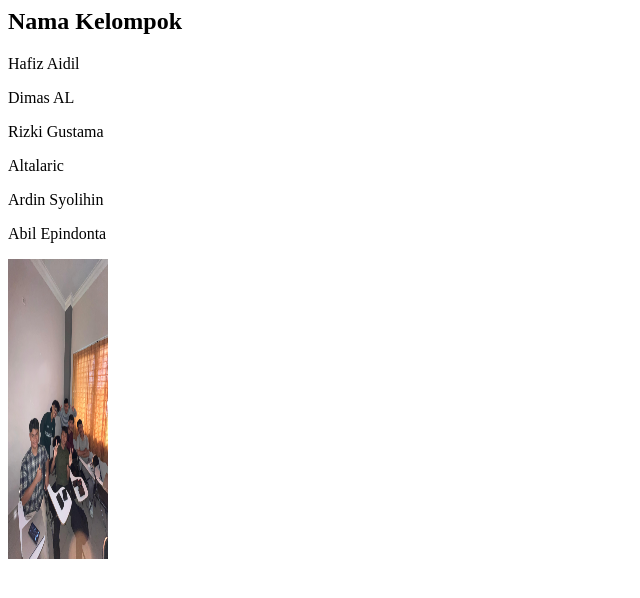
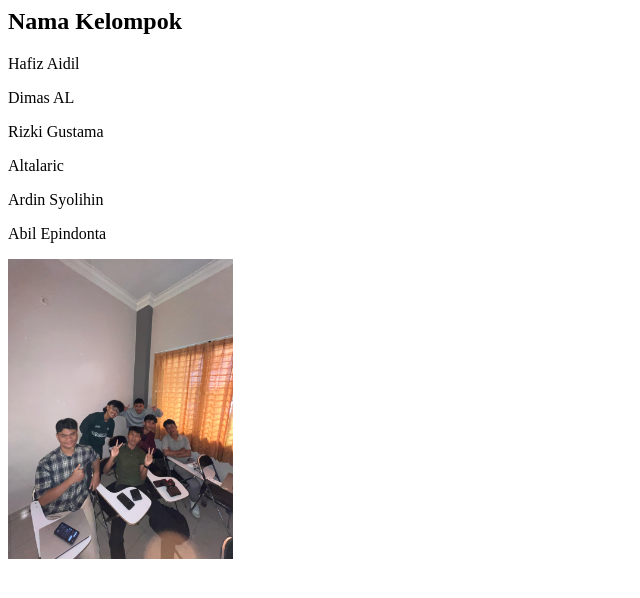
Before and after one commit to Ardinnn/pemograman-web, a plain HTML site: page latihan-frame/latgambar.html in a window 1280 px wide. Shown: the whole page, without its empty margins (0-640 px from the left). Drawn offline with Linux system fonts and the light colour scheme.

Commit message:
Update latgambar.html

```diff
--- a/latihan-frame/latgambar.html
+++ b/latihan-frame/latgambar.html
@@ -9,7 +9,7 @@
     <p>Altalaric</p>
     <p>Ardin Syolihin</p>
     <p>Abil Epindonta</p>
-    <img src="https://ardinnn.github.io/pemograman-web/latihan-frame/WhatsApp.jpeg" width="100" height="300" />
+    <img src="https://ardinnn.github.io/pemograman-web/latihan-frame/WhatsApp.jpeg"  height="300" />
     </body>
     </head>
 </html>
```
